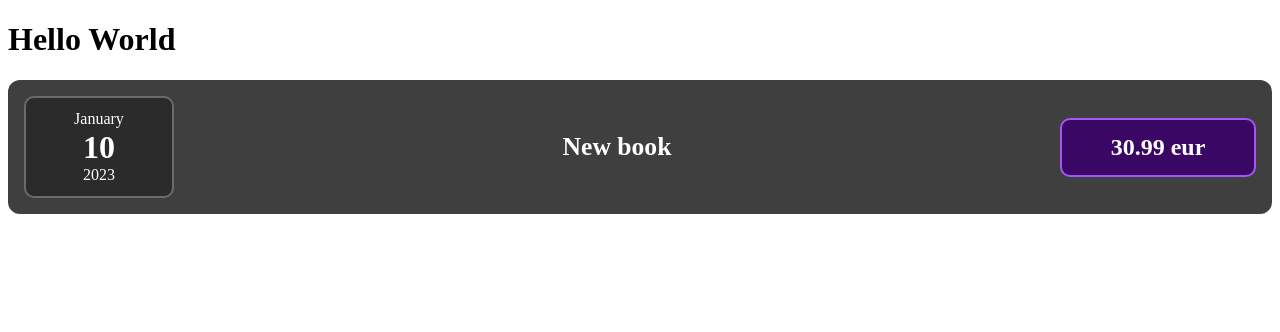
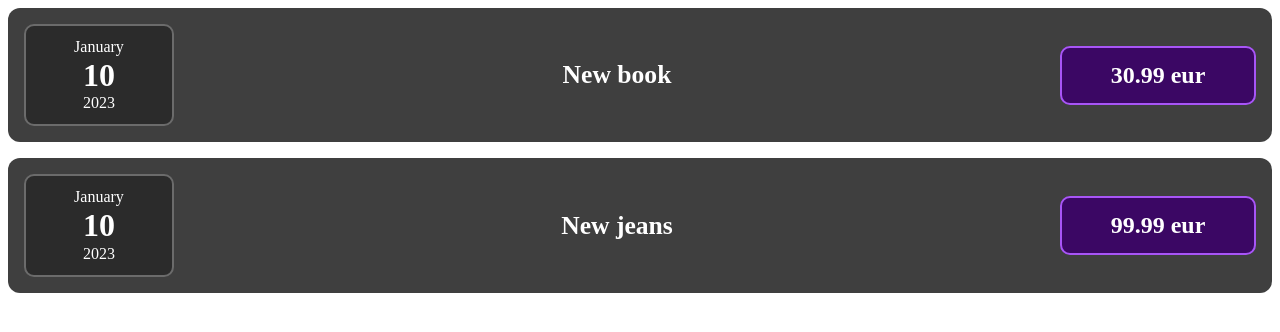
Before and after one commit to rasmus-antsi/VOCO-React-First-Lesson, a React (Vite) app: page / in a window 1280 px wide. Shown: the top 332 px of the page. Built offline with nearby package versions, Linux system fonts and the light colour scheme.

Commit message:
second productCard

```diff
--- a/src/App.jsx
+++ b/src/App.jsx
@@ -4,9 +4,9 @@ import ProductCard from './components/ProductCard.jsx'
 function App() {
   return (
     <div>
-      <h1>Hello World</h1>
-      <ProductCard month="January" day="10" year="2023" title="New book" amount={30.99} />
-    </div>
+		<ProductCard month="January" day="10" year="2023" title="New book" amount={30.99} />
+  		<ProductCard month="January" day="10" year="2023" title="New jeans" amount={99.99} />
+     </div>
   )
 }
 
```
